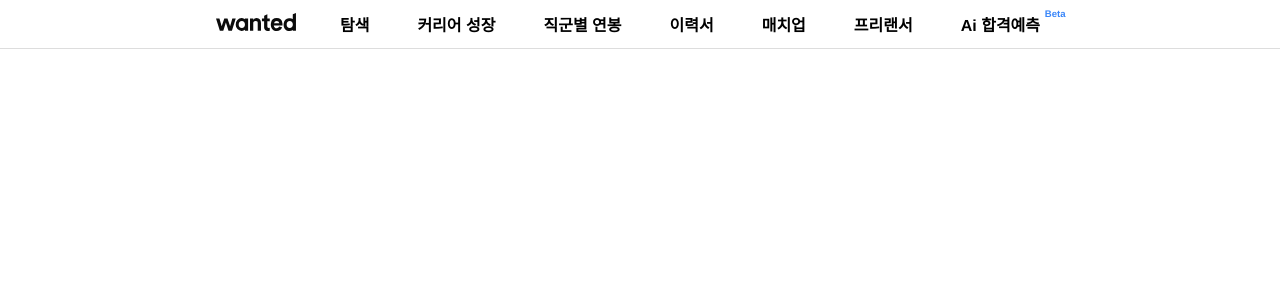
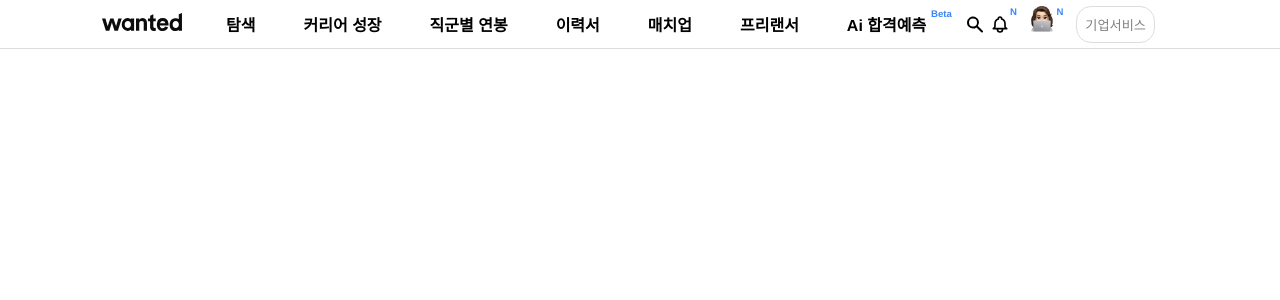
Before and after one commit to jiyoon1156/wanted_globalNavigationBar, a React (Create React App) app: page / in a window 1280 px wide. Shown: the top 300 px of the page. Built offline with nearby package versions, Linux system fonts and the light colour scheme.

Commit message:
[FEAT] Modal 추가
- Modal 컴포넌트 추가

```diff
--- a/package.json
+++ b/package.json
@@ -6,6 +6,7 @@
     "@testing-library/jest-dom": "^5.11.4",
     "@testing-library/react": "^11.1.0",
     "@testing-library/user-event": "^12.1.10",
+    "lodash": "^4.17.21",
     "prop-types": "^15.7.2",
     "react": "^17.0.2",
     "react-dom": "^17.0.2",
--- /dev/null
+++ b/src/components/Modal.js
@@ -0,0 +1,53 @@
+import React from 'react';
+import styled from 'styled-components';
+import { cloneDeep } from 'lodash';
+import ModalList from './ModalList';
+import Data from '../data/data.json';
+
+const getCategories = (categories, maxNum) => {
+  const result = categories;
+  result[maxNum - 1].category = categories.filter((item, idx) => idx >= maxNum - 1).map((item) => item.category);
+  return result.slice(0, maxNum);
+};
+
+const Modal = () => {
+  const categories = getCategories(cloneDeep(Data.ModalData), 6);
+  return (
+    <Wrapper>
+      <Container>
+        <CategoryWrap>
+          {categories.map((item) => (
+            <ModalList category={item.category} subCategory={item.sub} />
+          ))}
+        </CategoryWrap>
+      </Container>
+    </Wrapper>
+  );
+};
+
+const Wrapper = styled.div`
+  display: none;
+  .active {
+    display: flex;
+  }
+  position: absolute;
+  top: 2.7rem;
+  left: 0;
+  width: 100%;
+  height: calc(100vh - 50px);
+  background-color: rgba(0, 0, 0, 0.4);
+  z-index: 10000;
+`;
+const Container = styled.div`
+  width: 100%;
+  padding: 2rem;
+  background-color: #fff;
+`;
+const CategoryWrap = styled.ul`
+  display: flex;
+  flex-wrap: wrap;
+  max-width: 106rem;
+  margin: 0 auto;
+`;
+
+export default Modal;
--- /dev/null
+++ b/src/components/ModalList.js
@@ -0,0 +1,100 @@
+import React from 'react';
+import styled from 'styled-components';
+import PropTypes from 'prop-types';
+import Arrow from '../assets/ArrowIcon.svg';
+
+const ModalList = ({ category, subCategory }) => {
+  return (
+    <Wrapper>
+      {Array.isArray(category) ? (
+        <CategoryWrap>
+          {category.map((i) => (
+            <Category href={i.link}>
+              <CategoryTitle>{i.title}</CategoryTitle>
+            </Category>
+          ))}
+        </CategoryWrap>
+      ) : (
+        <>
+          <Category>
+            <CategoryTitle>{category.title}</CategoryTitle>
+          </Category>
+          <SubCategoryWrap>
+            {subCategory.map((i) => (
+              <SubCategory key={i.title}>
+                <SubCategoryLink href={i.link}>{i.title}</SubCategoryLink>
+              </SubCategory>
+            ))}
+          </SubCategoryWrap>
+        </>
+      )}
+    </Wrapper>
+  );
+};
+
+ModalList.propTypes = {
+  category: PropTypes.node.isRequired,
+  subCategory: PropTypes.node.isRequired,
+};
+
+const Wrapper = styled.li`
+  display: flex;
+  flex-direction: column;
+  width: 14%;
+
+  &:not(:last-child) {
+    padding-right: 1.5rem;
+  }
+`;
+const CategoryWrap = styled.div`
+  display: flex;
+  flex-direction: column;
+`;
+
+const Category = styled.a`
+  padding-bottom: 1.5rem;
+  cursor: pointer;
+`;
+const CategoryTitle = styled.h3`
+  position: relative;
+  font-size: 1.1rem;
+  font-weight: 500;
+  line-height: 1.17;
+  color: #000;
+
+  &::before {
+    content: '';
+    position: absolute;
+    top: 50%;
+    right: 0;
+    width: 1rem;
+    height: 1rem;
+    background: center / cover url(${Arrow}) no-repeat;
+    transform: translateY(-50%);
+  }
+`;
+const SubCategoryWrap = styled.ul``;
+const SubCategory = styled.li`
+  padding: 0.5rem 0;
+
+  &:last-child > a::before {
+    content: '';
+    position: absolute;
+    top: 50%;
+    right: 0;
+    width: 1rem;
+    height: 1rem;
+    background: center / cover url(${Arrow}) no-repeat;
+    transform: translateY(-50%);
+  }
+`;
+const SubCategoryLink = styled.a`
+  position: relative;
+  display: flex;
+  width: 100%;
+  font-size: 0.9rem;
+  line-height: 1.1;
+  color: #bdbdbd;
+`;
+
+export default ModalList;
--- /dev/null
+++ b/src/components/NavAside.js
@@ -0,0 +1,58 @@
+import React from 'react';
+import styled from 'styled-components';
+import Search from '../assets/SearchIcon.svg';
+import Bell from '../assets/BellIcon.svg';
+import Profile from '../assets/Profile.PNG';
+import RoundedText from './RoundedText';
+
+const NavAside = () => (
+  <Container>
+    <StyledIcon src={Search} alt="돋보기" />
+    <Wrapper>
+      <StyledIcon src={Bell} alt="벨" />
+    </Wrapper>
+    <Wrapper>
+      <ProfileContainer>
+        <StyledProfile src={Profile} alt="프로필" />
+      </ProfileContainer>
+    </Wrapper>
+    <RoundedText>기업서비스</RoundedText>
+  </Container>
+);
+const Wrapper = styled.div`
+  display: flex;
+  padding: 0 0.3rem;
+  font-size: 1rem;
+  font-weight: bold;
+
+  &::after {
+    content: 'N';
+    font-size: 0.6rem;
+    font-weight: 1px;
+    color: #3a86f9;
+  }
+`;
+const StyledIcon = styled.img`
+  width: 20px;
+`;
+
+const StyledProfile = styled.img`
+  width: 100%;
+  height: 100%;
+  object-fit: cover;
+`;
+
+const ProfileContainer = styled.div`
+  width: 30px;
+  height: 30px;
+  border-radius: 70%;
+  background: #bdbdbd;
+  overflow: hidden;
+`;
+
+const Container = styled.aside`
+  display: flex;
+  padding: 15px;
+`;
+
+export default NavAside;
--- a/src/components/NavBar.js
+++ b/src/components/NavBar.js
@@ -2,16 +2,21 @@ import React from 'react';
 import styled from 'styled-components';
 import data from '../data/data.json';
 import NavList from './NavList';
+import Modal from './Modal';
 
-const NavBar = () => (
+const NavBar = () => {
+  // 문제발생
+  return (
     <StyledNav>
-    <StyledUl>
+      <StyledUl className="list">
         {data.NavData.map((i) => (
           <NavList key={i.title} link={i.link} title={i.title} category={i.category} isBeta={i.isBeta} />
         ))}
+        <Modal className="modal" />
       </StyledUl>
     </StyledNav>
   );
+};
 
 const StyledNav = styled.nav`
   height: 100%;
@@ -20,6 +25,9 @@ const StyledUl = styled.ul`
   display: flex;
   height: 100%;
   white-space: nowrap;
+  // li:first-child {
+  //   color: red;
+  // }
 `;
 
 export default NavBar;
--- a/src/components/NavList.js
+++ b/src/components/NavList.js
@@ -31,6 +31,16 @@ const StyledLink = styled.a.attrs(({ isBeta }) => ({
   font-size: 1rem;
   font-weight: bold;
 
+  &::after {
+    content: ${({ isBeta }) => isBeta};
+    position: absolute;
+    top: 0.5rem;
+    right: -0.1rem;
+    font-size: 0.6rem;
+    font-weight: 1px;
+    color: #3a86f9;
+  }
+
   &:hover::before {
     content: '';
     position: absolute;
@@ -40,14 +50,5 @@ const StyledLink = styled.a.attrs(({ isBeta }) => ({
     height: 3px;
     background-color: #3a86f9;
   }
-  &::after {
-    content: ${({ isBeta }) => isBeta};
-    position: absolute;
-    top: 0.5rem;
-    right: -0.1rem;
-    font-size: 0.6rem;
-    font-weight: 1px;
-    color: #3a86f9;
-  }
 `;
 export default NavList;
--- /dev/null
+++ b/src/components/RoundedText.js
@@ -0,0 +1,24 @@
+import React from 'react';
+import styled from 'styled-components';
+import PropTypes from 'prop-types';
+
+const RoundedText = ({ children }) => <StyledRoundedText>{children}</StyledRoundedText>;
+
+RoundedText.propTypes = {
+  children: PropTypes.node.isRequired,
+};
+
+const StyledRoundedText = styled.span`
+  display: flex;
+  padding: 0.5rem;
+  margin: 0 0.5rem;
+  border: 1px solid #ddd;
+  border-radius: 15px;
+  color: gray;
+  font-style: normal;
+  font-weight: 500;
+  font-size: 0.825rem;
+  text-align: center;
+`;
+
+export default RoundedText;
--- a/src/pages/Home.js
+++ b/src/pages/Home.js
@@ -1,7 +1,8 @@
 import React from 'react';
 import styled from 'styled-components';
+import Logo from '../assets/wantedLogo.svg';
 import NavBar from '../components/NavBar';
-import Logo from '../assets/wantedLogo.svg';
+import NavAside from '../components/NavAside';
 
 const Home = () => (
   <StyledWrap>
@@ -11,6 +12,7 @@ const Home = () => (
           <StyledLogo src={Logo} />
         </a>
         <NavBar />
+        <NavAside />
       </Box>
     </StyledHeader>
   </StyledWrap>
```
Also changed, not shown: 2 other files (tests, documents, lock files or other folders). Lines whose indentation alone changed are shown as unchanged.
